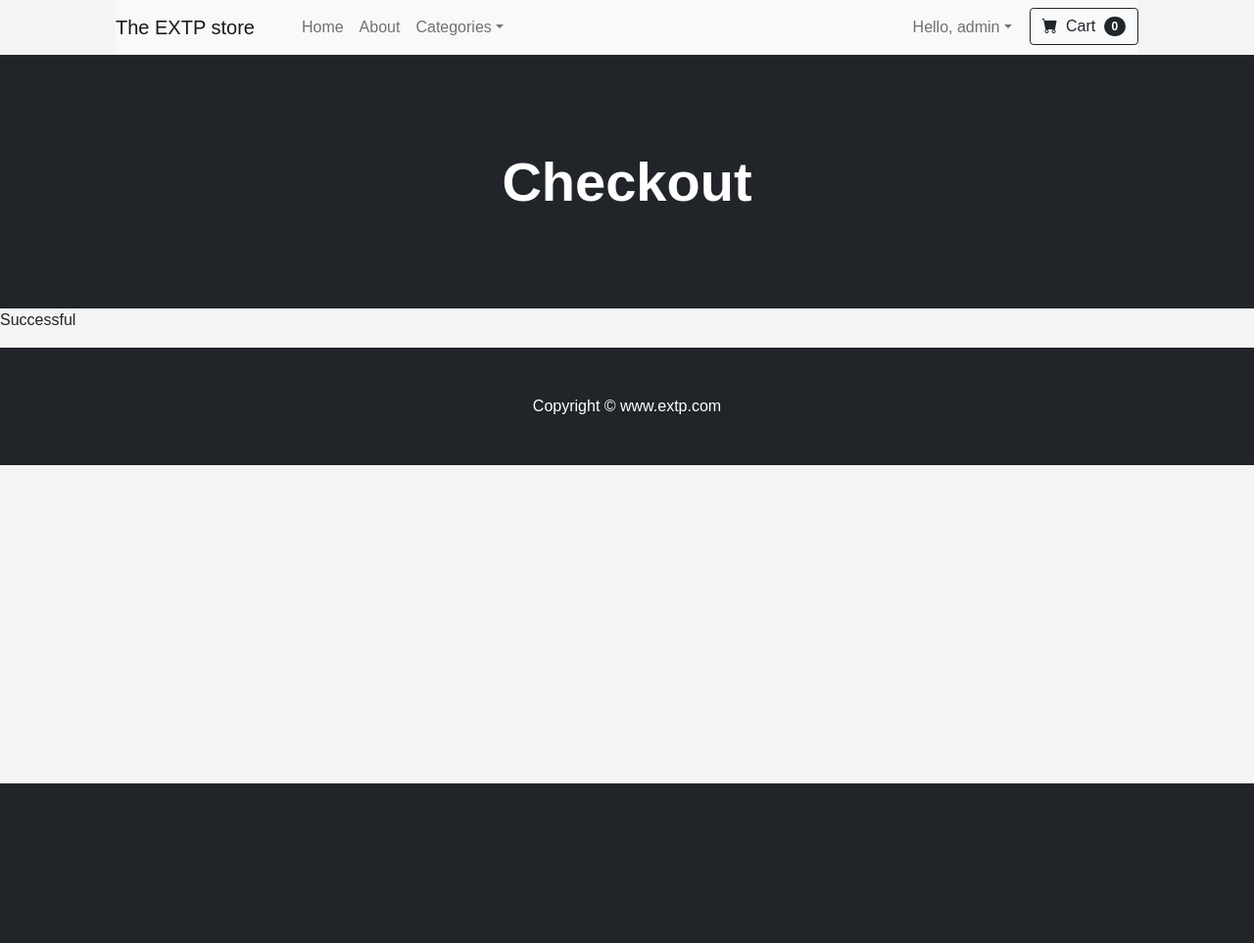
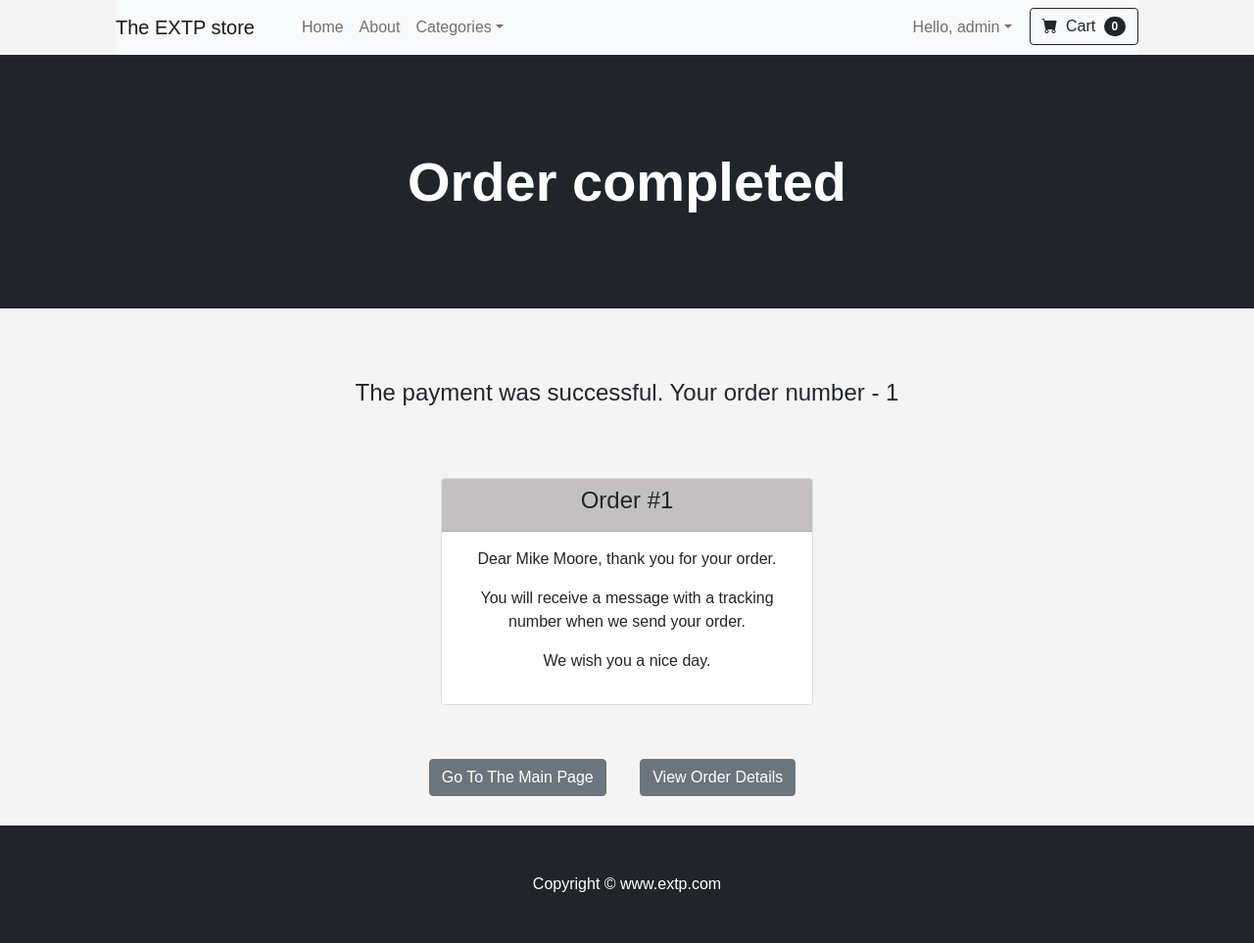
Before and after one commit to mkskh/Django_Ecommerce_Website, a Django app: page /cart/payment-completed/1/ in a window 1280 px wide. Shown: the whole page at 98% size. Before the commit the page ends 800 px from the top, so only its background shows below. Run offline with Django 5.2, Linux system fonts and the light colour scheme; a user stored in the database is signed in; data comes from the database, SQL or seed files in the repository; both versions use the stored data as it was after the commit; some libraries are stand-ins or nearby versions.

Commit message:
"Order completed" page finished

```diff
--- a/templates/cart/payment-completed.html
+++ b/templates/cart/payment-completed.html
@@ -6,7 +6,7 @@
     <header class="bg-dark py-5">
         <div class="container px-4 px-lg-5 my-5">
             <div class="text-center text-white">
-                <h1 class="display-4 fw-bolder">Checkout</h1>
+                <h1 class="display-4 fw-bolder">Order completed</h1>
             </div>
         </div>
     </header>
@@ -20,6 +20,22 @@
         {% endfor %}
     {% endif %}
 
-    <p>Successful</p>
+    <br><br><br>
+    <h4 style="text-align: center;">The payment was successful. Your order number - {{order.order_number}} </h4>
+    <br>
+    <div class="card" style="margin: 40px 450px;">
+        <div class="card-header" style="text-align: center; background-color: rgb(194, 192, 192);">
+            <h4>Order #{{order.order_number}}</h4>
+        </div>
+        <div class="card-body" style="text-align: center;">
+            <p>Dear {{order.user.first_name}} {{order.user.last_name}}, thank you for your order.</p>
+            <p>You will receive a message with a tracking number when we send your order.</p>
+            <p>We wish you a nice day.</p>
+        </div>
+    </div>
 
+    <div style="text-align: center; margin: 15px 10px; padding: 15px 10px;">
+        <a href="{% url 'ecommerce:home' %}" style="margin-right: 30px;"><button class="btn btn-secondary">Go To The Main Page</button></a>
+        <a href="#" style="margin-right: 30px;"><button class="btn btn-secondary">View Order Details</button></a>
+    </div>
 {% endblock %}
```
Also changed, not shown: db.sqlite3.
